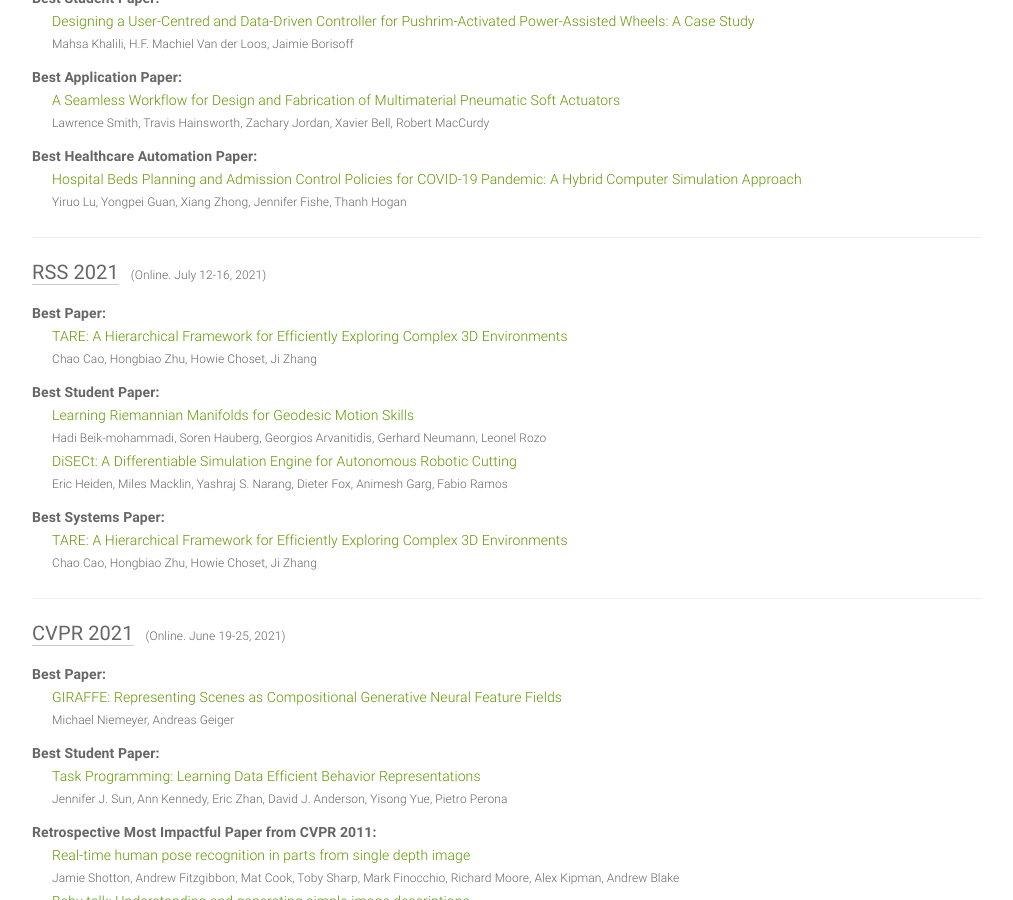
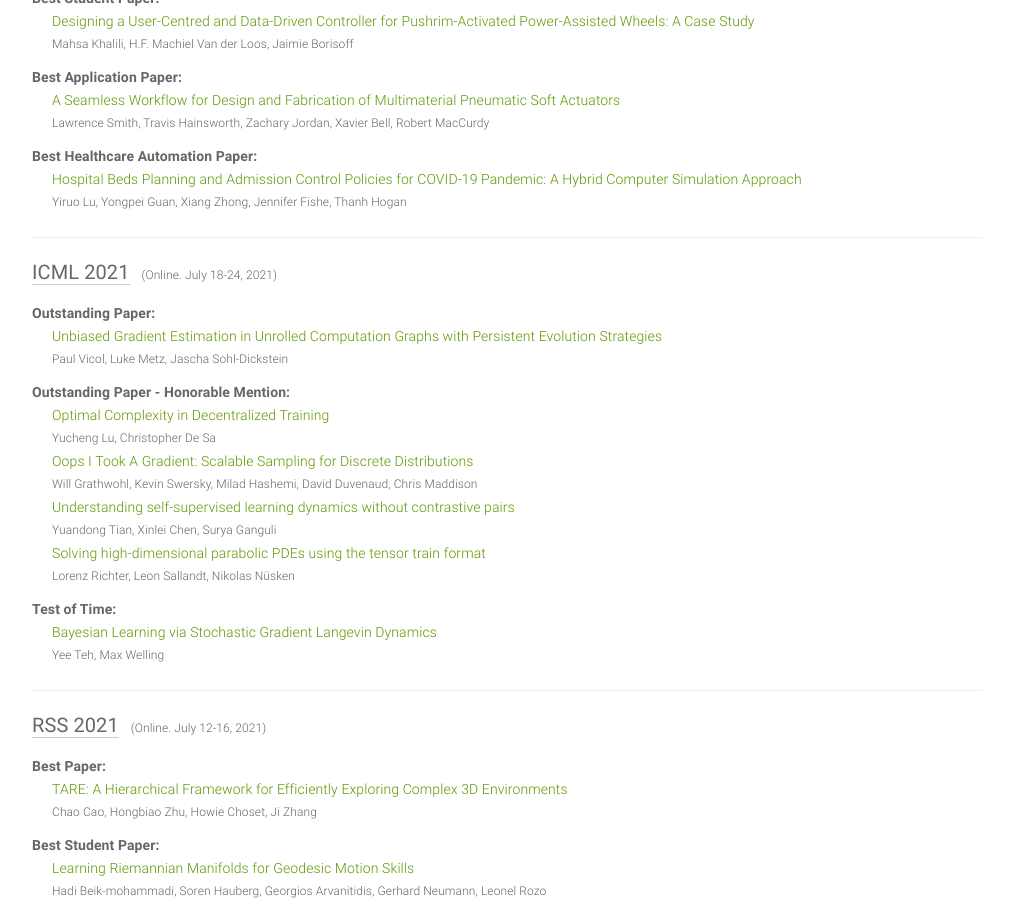
Before and after one commit to clemense/ai-bestpapers, a Jekyll site: the page built from index.html, in a window 1280 px wide and 900 px high, scrolled down 2393 px. Shown: the whole window, without its empty margins (133-1146 px from the left). Built offline with Jekyll 4.4.1, drawn with Linux system fonts in a browser that asks for light colours.

Commit message:
Add ICML 2021

```diff
--- a/_data/papers.yml
+++ b/_data/papers.yml
@@ -196,6 +196,44 @@
   place: Lyon, France
   date: August 23-27, 2021
   sub: RO
+
+- venue: ICML
+  year: 2021
+  awards:
+  - award: Outstanding Paper
+    title: Unbiased Gradient Estimation in Unrolled Computation Graphs with Persistent
+      Evolution Strategies
+    author: Paul Vicol, Luke Metz, Jascha Sohl-Dickstein
+    link: https://icml.cc/virtual/2021/poster/10175
+    source: https://icml.cc/virtual/2021/awards_detail
+  - award: Outstanding Paper - Honorable Mention
+    title: Optimal Complexity in Decentralized Training
+    author: Yucheng Lu, Christopher De Sa
+    link: https://icml.cc/virtual/2021/poster/8893
+    source: https://icml.cc/virtual/2021/awards_detail
+  - award: Outstanding Paper - Honorable Mention
+    title: 'Oops I Took A Gradient: Scalable Sampling for Discrete Distributions'
+    author: Will Grathwohl, Kevin Swersky, Milad Hashemi, David Duvenaud, Chris Maddison
+    link: https://icml.cc/virtual/2021/poster/9335
+    source: https://icml.cc/virtual/2021/awards_detail
+  - award: Outstanding Paper - Honorable Mention
+    title: Understanding self-supervised learning dynamics without contrastive pairs
+    author: Yuandong Tian, Xinlei Chen, Surya Ganguli
+    link: https://icml.cc/virtual/2021/poster/10403
+    source: https://icml.cc/virtual/2021/awards_detail
+  - award: Outstanding Paper - Honorable Mention
+    title: Solving high-dimensional parabolic PDEs using the tensor train format
+    author: Lorenz Richter, Leon Sallandt, Nikolas Nüsken
+    link: https://icml.cc/virtual/2021/poster/9927
+    source: https://icml.cc/virtual/2021/awards_detail
+  - award: Test of Time
+    title: Bayesian Learning via Stochastic Gradient Langevin Dynamics
+    author: Yee Teh, Max Welling
+    link: https://icml.cc/2011/papers/398_icmlpaper.pdf
+    source: https://icml.cc/virtual/2021/test-of-time/11808
+  place: Online
+  date: July 18-24, 2021
+  sub: ML
 
 - venue: RSS
   year: 2021
```
